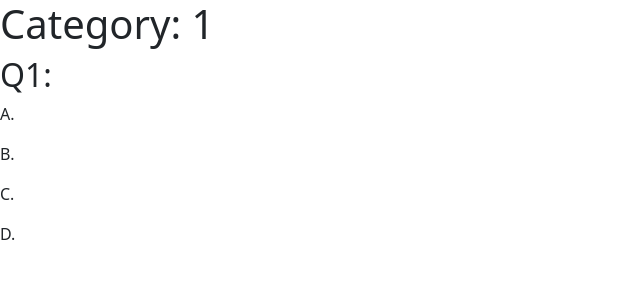
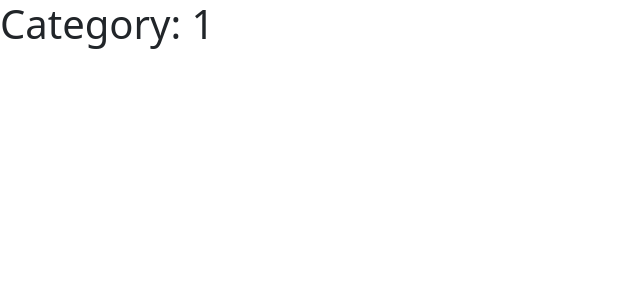
Before and after one commit to ExoPolit/js-quiz-pairProgramming-fes, a React (Create React App) app: page /quiz/1 in a window 1280 px wide. Shown: the top 300 px of the page, without its empty margins (0-640 px from the left). Built offline with nearby package versions, Linux system fonts and the light colour scheme.

Commit message:
Questions/Answers now showing dynamically

```diff
--- a/src/pages/QuizModule.jsx
+++ b/src/pages/QuizModule.jsx
@@ -5,24 +5,33 @@ import categories from "../data/CategoryData";
 
 const QuizModule = () => {
 	const { cat } = useParams();
-	const [category, setCategory] = useState([]);
-
+	const [questions, setQuestions] = useState([]);
 
 	useEffect(() => {
-		setCategory(categories);
-		console.log(category);
-		console.log(categories);
-		console.log(categories.cat);
-	}, []);
+		const selectedCategory = categories.find(
+			(category) => Object.keys(category)[0] === cat,
+		);
+
+		if (selectedCategory) {
+			setQuestions(selectedCategory[cat]);
+		}
+
+		console.log(questions);
+	}, [cat]);
 
 	return (
 		<>
 			<h1>Category: {cat}</h1>
-			<h2>Q1: {}</h2>
-			<p>A. {}</p>
-			<p>B. {}</p>
-			<p>C. {}</p>
-			<p>D. {}</p>
+			{questions.map((question, index) => (
+				<div key={index}>
+					<h2>{`Q${index + 1}: ${question.question}`}</h2>
+					{question.answers.map((answer, ansIndex) => (
+						<p key={ansIndex}>
+							{Object.keys(answer)[0]}. {answer[Object.keys(answer)[0]]}
+						</p>
+					))}
+				</div>
+			))}
 		</>
 	);
 };
```
